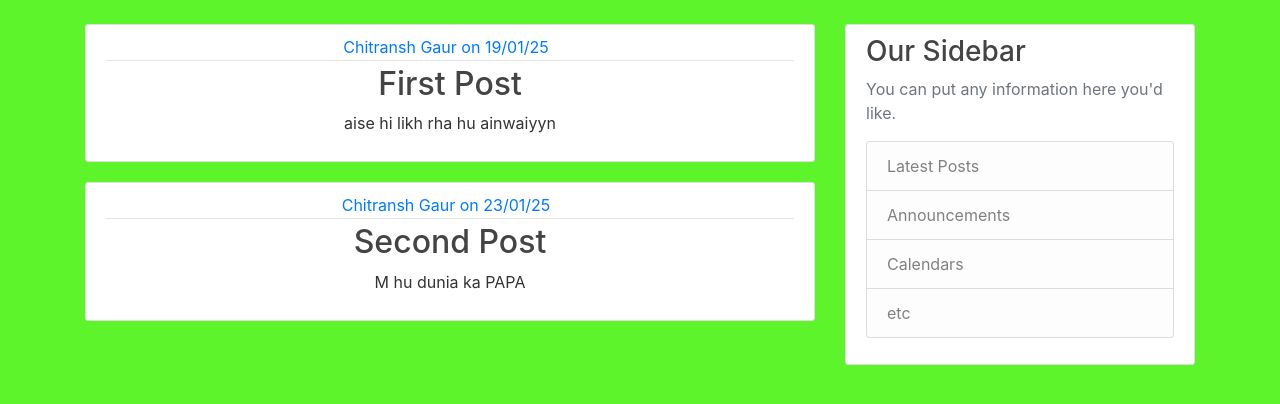
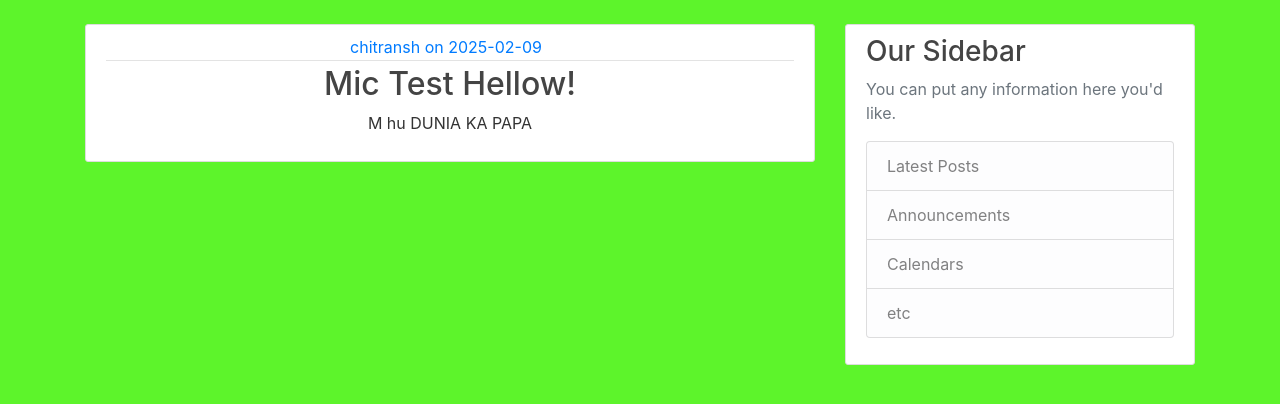
Before and after one commit to chitranshcodes/Flask-blog, a Flask app: page /home in a window 1280 px wide. Shown: the part 56-460 px from the top of the page. Run offline with Flask 3, Linux system fonts and the light colour scheme.

Commit message:
post creation successfull

```diff
--- a/flaskblog/routes.py
+++ b/flaskblog/routes.py
@@ -7,26 +7,13 @@ from flaskblog.forms import RegistrationForm, LoginForm, UpdationForm, NewPostFo
 from flaskblog import app, db,bcrypt
 from flask_login import login_user, current_user, logout_user, login_required
 
-posts=[
-{
-    "title":"First Post",
-    "author":"Chitransh Gaur",
-    "Date_Posted":"19/01/25",
-    "content":"aise hi likh rha hu ainwaiyyn"
-},
-{
-    "title":"Second Post",
-    "author":"Chitransh Gaur",
-    "Date_Posted":"23/01/25",
-    "content":"M hu dunia ka PAPA"
-}
 
-]
 @app.route('/')
 def welcome():
     return render_template('welcome.html')
 @app.route('/home')
 def home():
+    posts=Post.query.all()
     return render_template('home.html', posts=posts, title='Home')
 
 @app.route('/about')
@@ -105,6 +92,9 @@ def save_picture(picture_file):
 def new_post():
     form=NewPostForm()
     if form.validate_on_submit():
+        post= Post(title=form.title.data, content=form.content.data, author=current_user)
+        db.session.add(post)
+        db.session.commit()
         flash('HURRAYYYY...Posted!!!', 'success')
         return redirect(url_for('home'))
     return render_template('new_post.html', title='New Post', form=form)
--- a/flaskblog/templates/home.html
+++ b/flaskblog/templates/home.html
@@ -19,7 +19,7 @@
     <article class="media content-section">
         <div class="media-body">
           <div class="article-metadata">
-            <a class="mr-2" href="#">{{ post.author }} on {{post.Date_Posted}}</a>
+            <a class="mr-2" href="#">{{ post.author.username }} on {{post.Date_Posted.date()}}</a>
             <small class="text-muted">{{ post.Date_posted }}</small>
           </div>
           <h2><a class="article-title" href="#">{{ post.title }}</a></h2>
```
Also changed, not shown: instance/site.db.
